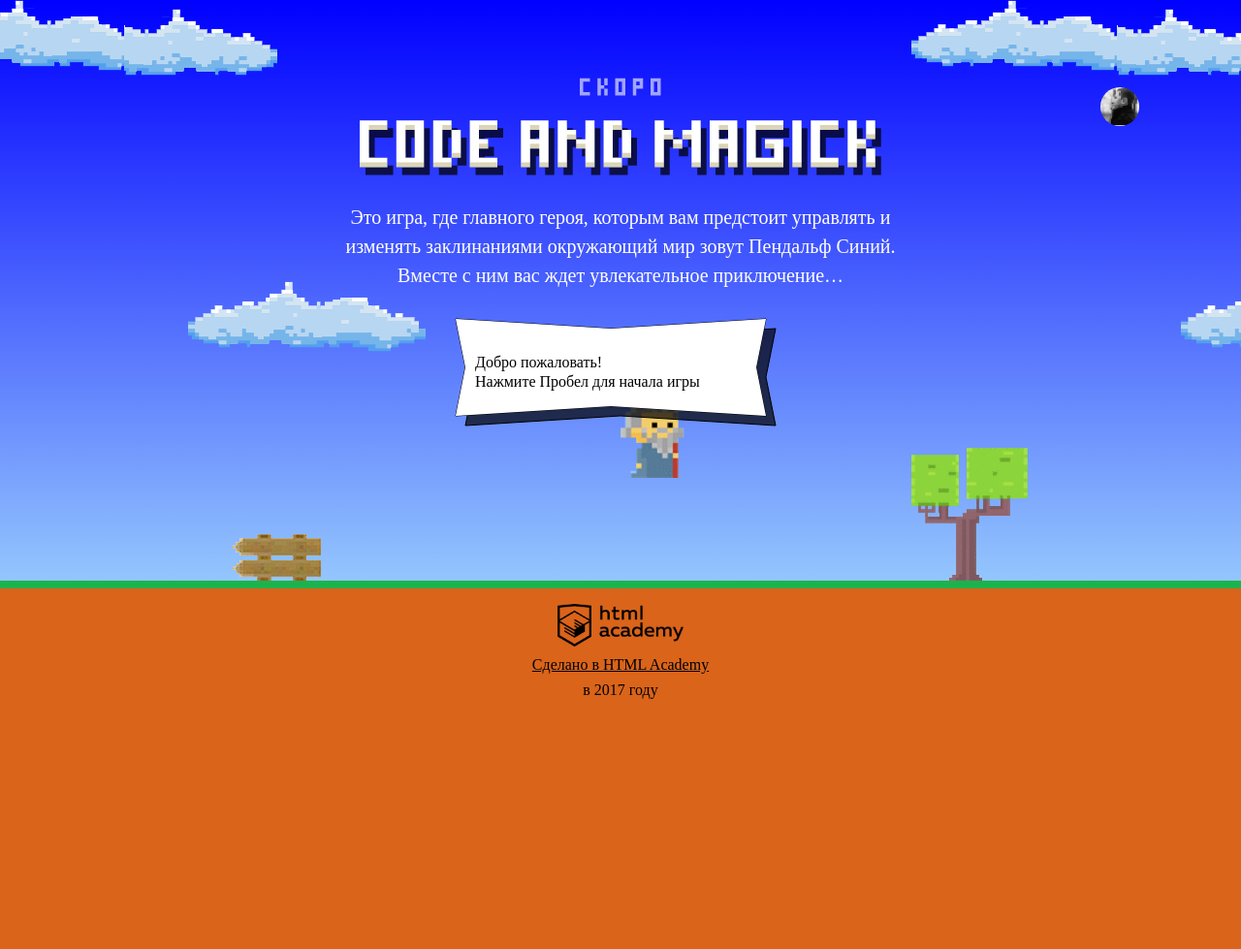
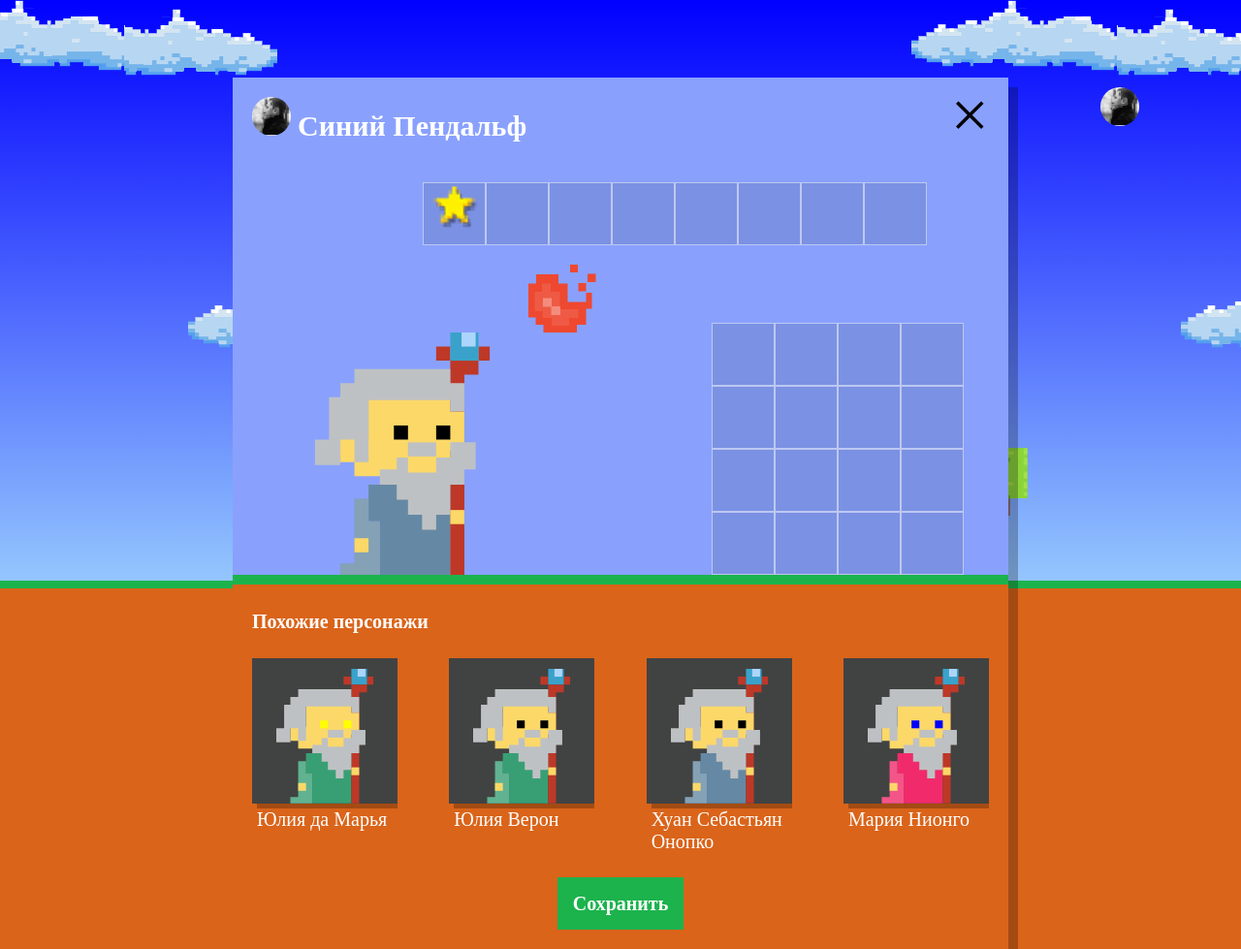
Before and after one commit to topuzzino/20075-code-and-magick, a website: page index.html in a window 1280 px wide. Shown: the whole page at 97% size. Before the commit the page ends 800 px from the top, so only its background shows below. Drawn offline with Linux system fonts and the light colour scheme; a web font is replaced by a local one.

Commit message:
учебное задание домучано

```diff
--- a/index.html
+++ b/index.html
@@ -200,6 +200,7 @@
     return height / 3;
   }
 </script>
+<script src="js/setup.js"></script>
 <script src="js/stat.js"></script>
 <script src="js/game.js"></script>
 
--- /dev/null
+++ b/js/setup.js
@@ -0,0 +1,65 @@
+'use strict';
+
+// показывает все окно, в котором происходит "действие"
+var userDialog = document.querySelector('.setup');
+userDialog.classList.remove('hidden');
+
+// показывает блок с похожими персонажами
+document.querySelector('.setup-similar').classList.remove('hidden');
+
+// находит элемент, в который мы будем вставлять похожих магов
+var similarListElement = document.querySelector('.setup-similar-list');
+
+// находит шаблон, который мы будем копировать.
+var similarWizardTemplate = document.querySelector('#similar-wizard-template')
+  .content
+  .querySelector('.setup-similar-item');
+
+
+var WIZARD_NAMES = ['Иван', 'Хуан Себастьян', 'Мария', 'Кристоф', 'Виктор', 'Юлия', 'Люпита', 'Вашингтон'];
+var WIZARD_SURNAMES = ['да Марья', 'Верон', 'Мирабелла', 'Вальц', 'Онопко', 'Топольницкая', 'Нионго', 'Ирвинг'];
+var COAT_COLORS = ['rgb(101, 137, 164)', 'rgb(241, 43, 107)', 'rgb(146, 100, 161)', 'rgb(56, 159, 117)', 'rgb(215, 210, 55)', 'rgb(0, 0, 0)'];
+var EYES_COLORS = ['black', 'red', 'blue', 'yellow', 'green'];
+
+var WIZARD_NUMBER = 4;
+
+var randomItem = function (min, max) {
+  return Math.floor(Math.random() * (max - min)) + min;
+};
+
+// будущий список похожих персонажей
+var wizards = [];
+
+// функция отрисовки персонажей
+var getWizards = function () {
+    return {
+      name: WIZARD_NAMES[randomItem(0, WIZARD_NAMES.length - 1)] + ' ' + WIZARD_SURNAMES[randomItem(0, WIZARD_SURNAMES.length - 1)],
+      coatColor: COAT_COLORS[randomItem(0, COAT_COLORS.length - 1)],
+      eyesColor: EYES_COLORS[randomItem(0, EYES_COLORS.length - 1)]
+    }
+};
+
+var renderWizard = function (wizard) {
+  var wizardElement = similarWizardTemplate.cloneNode(true);
+
+  wizardElement.querySelector('.setup-similar-label').textContent = wizard.name;
+  wizardElement.querySelector('.wizard-coat').style.fill = wizard.coatColor;
+  wizardElement.querySelector('.wizard-eyes').style.fill = wizard.eyesColor;
+
+  return wizardElement;
+};
+
+// вставляет в пустой массив wizards элементы из функции getWizards()
+for (var i = 0; i < WIZARD_NUMBER; i++) {
+  wizards[i] = getWizards();
+};
+
+// создает контейнер для будущих данных
+var fragment = document.createDocumentFragment();
+
+// Отрисовывает шаблон в документ
+for (var i = 0; i < wizards.length; i++) {
+  fragment.appendChild(renderWizard(wizards[i]));
+};
+
+similarListElement.appendChild(fragment);
```
